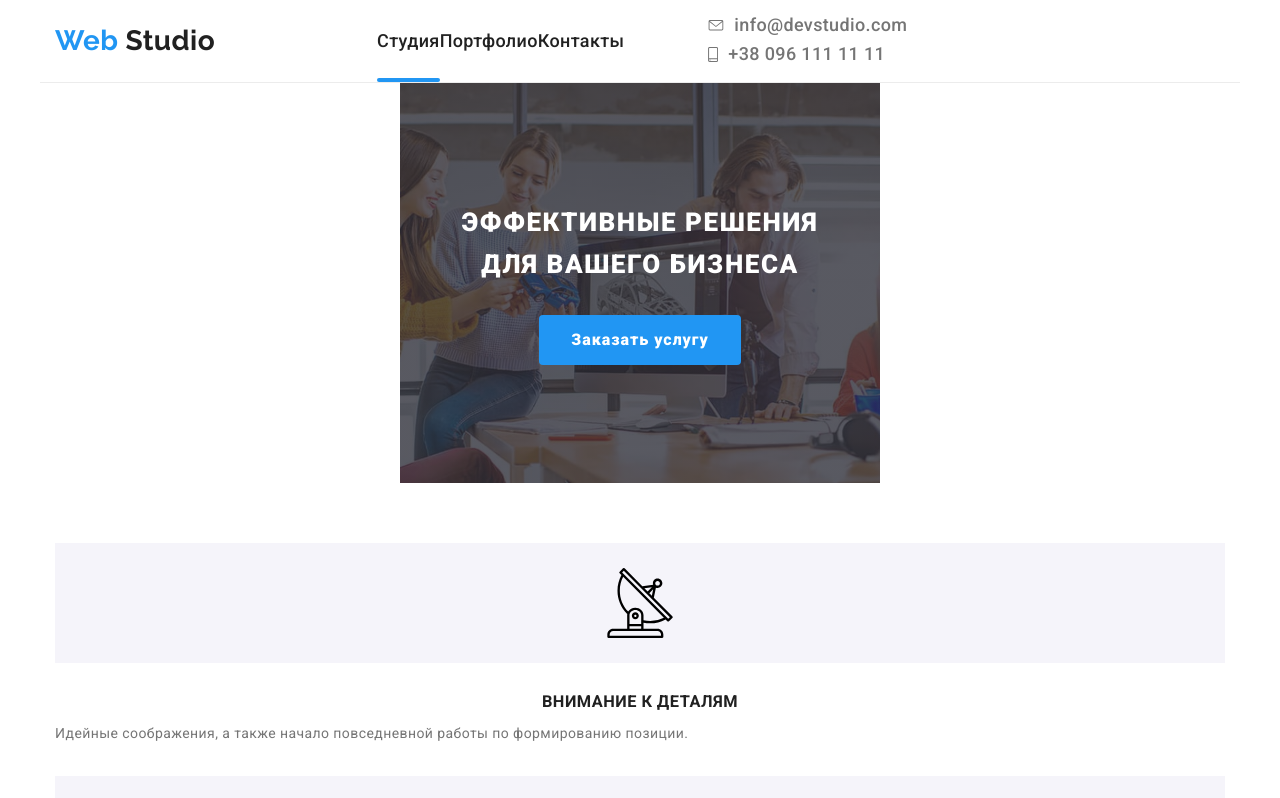
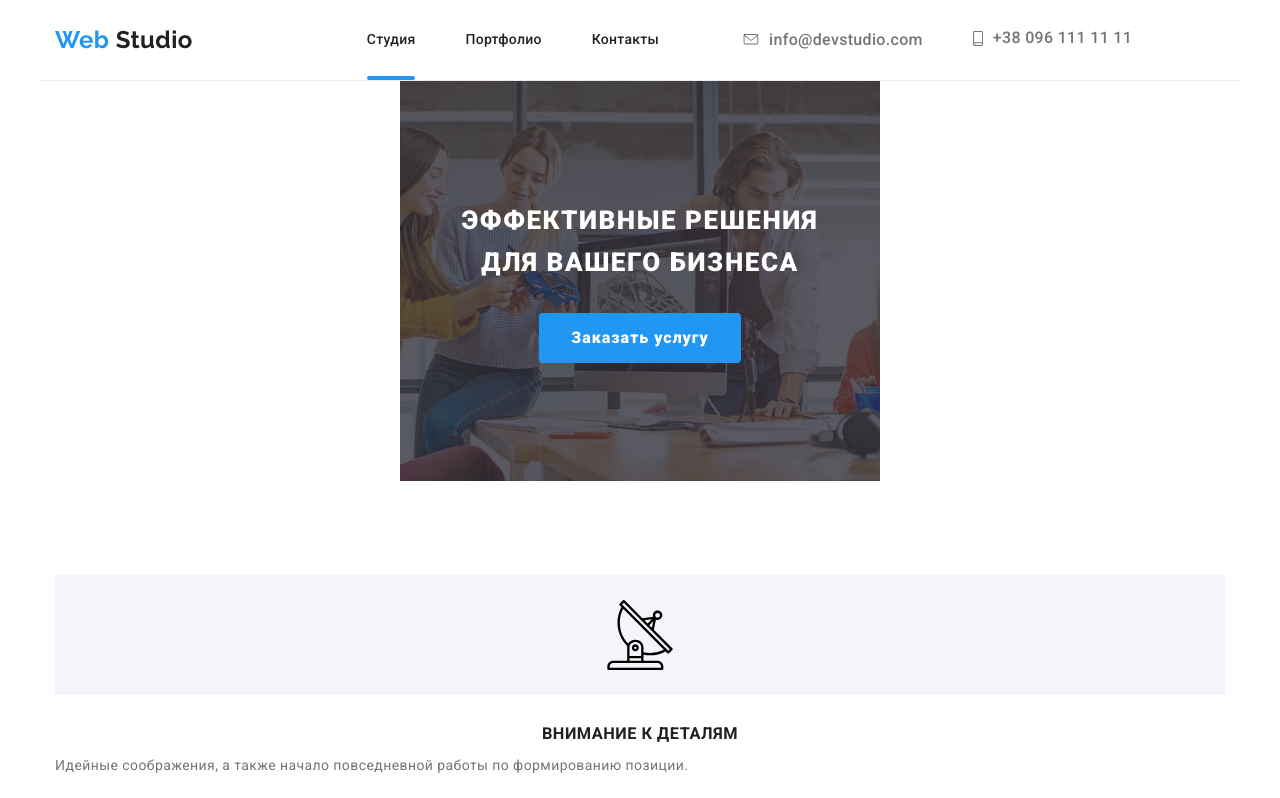
Before and after one commit to DarinaShevchuk/goit-markup-hw-08, a plain HTML site: page index.html in a window 1280 px wide. Shown: the top 798 px of the page. Drawn offline with nearby package versions, Linux system fonts and the light colour scheme.

Commit message:
edit header styles

```diff
--- a/sass/components/_header.scss
+++ b/sass/components/_header.scss
@@ -44,17 +44,16 @@
 }
 
 .main-nav {
-  // display: flex;
-  // margin-left: 86px;
-
-  // .item + .item {
-  //   // margin-left: 50px;
-  // }
-
   @media screen and (min-width: 768px) {
     display: flex;
     margin-left: 81px;
     margin-right: 84px;
+    .item + .item {
+      margin-left: 50px;
+    }
+  }
+  @media screen and (min-width: 1200px) {
+    margin-left: 86px;
   }
 
   .link {
@@ -62,7 +61,6 @@
     position: relative;
     padding-top: 32px;
     padding-bottom: 32px;
-    // line-height: 1.14;
     font-weight: 500;
     font-size: 18px;
     line-height: 1;
@@ -71,6 +69,11 @@
     cursor: pointer;
 
     transition: color 250ms cubic-bezier(0.4, 0, 0.2, 1);
+
+    @media screen and (min-width: 768px) {
+      line-height: 1.14;
+      font-size: 14px;
+    }
   }
 }
 
@@ -101,8 +104,6 @@
 }
 
 .contact-nav {
-  // display: flex;
-  // margin-left: auto;
   padding: 0;
   margin: 0;
   list-style: none;
@@ -121,14 +122,26 @@
     cursor: pointer;
 
     transition: color 250ms cubic-bezier(0.4, 0, 0.2, 1);
+
+    @media screen and (min-width: 768px) {
+      font-size: 12px;
+      padding-top: 5px;
+      padding-bottom: 5px;
+    }
+
+    @media screen and (min-width: 1200px) {
+      font-size: 16px;
+    }
   }
 
-  // .item + .item {
-  //   margin-left: 50px;
-  // }
-
-  @media screen and (max-width: 767px) {
-    margin-top: 60px;
+  @media screen and (min-width: 768px) {
+    margin-left: auto;
+  }
+  @media screen and (min-width: 1200px) {
+    display: flex;
+    .item + .item {
+      margin-left: 50px;
+    }
   }
 }
 
--- a/sass/components/_logo.scss
+++ b/sass/components/_logo.scss
@@ -6,6 +6,12 @@
   text-decoration: none;
 
   transition: color 250ms cubic-bezier(0.4, 0, 0.2, 1);
+
+  @media screen and (min-width: 768px) {
+    margin-right: 7px;
+    font-size: 24px;
+    line-height: 1.16;
+  }
 
   span {
     color: $button-color;
--- a/sass/components/_section.scss
+++ b/sass/components/_section.scss
@@ -1,8 +1,11 @@
 .section {
   padding-top: 60px;
   padding-bottom: 60px;
-  // padding-top: 94px;
-  // padding-bottom: 94px;
+
+  @media screen and (min-width: 1200px) {
+    padding-top: 94px;
+    padding-bottom: 94px;
+  }
 
   &-title {
     margin-top: 0;
@@ -16,9 +19,13 @@
   &-team {
     padding-top: 60px;
     padding-bottom: 60px;
-    // padding-top: 94;
-    // padding-bottom: 94px;
+
     background-color: $secondary-bgr-color;
+
+    @media screen and (min-width: 1200px) {
+      padding-top: 94px;
+      padding-bottom: 94px;
+    }
   }
 
   &-work {
@@ -29,7 +36,9 @@
 
   &-examples {
     padding: 60px 0;
-    // padding-top: 40px;
-    // padding-top: 40px;
+    @media screen and (min-width: 1200px) {
+      padding-top: 40px;
+      padding-bottom: 40px;
+    }
   }
 }
```
Also changed, not shown: css/main.css, css/main.min.css, css/portfolio.css, css/portfolio.min.css, 4 other files.
